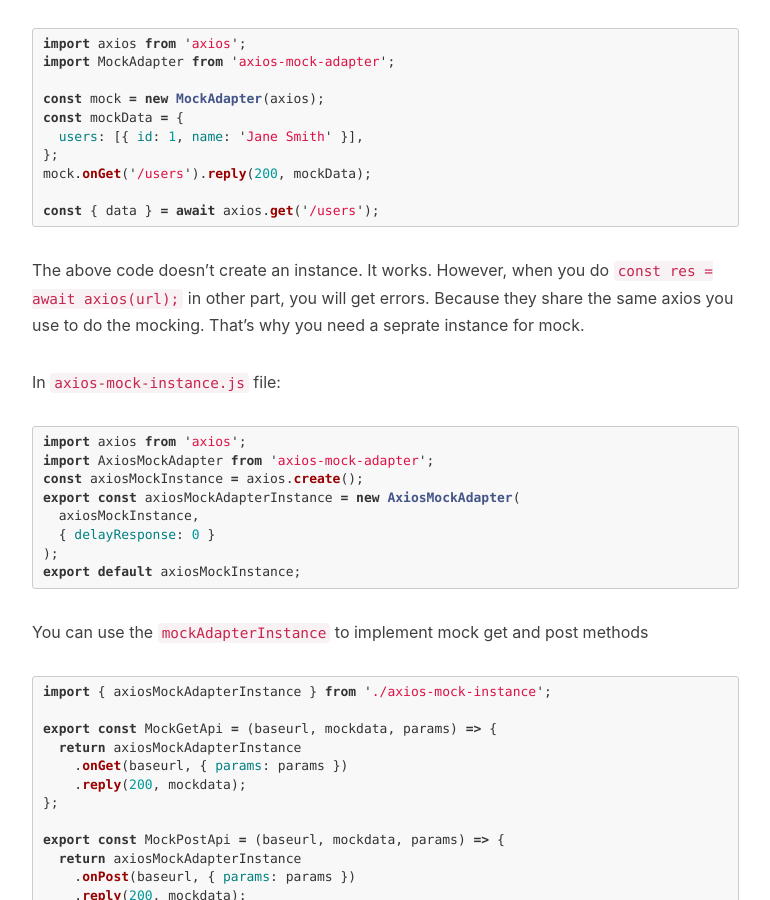
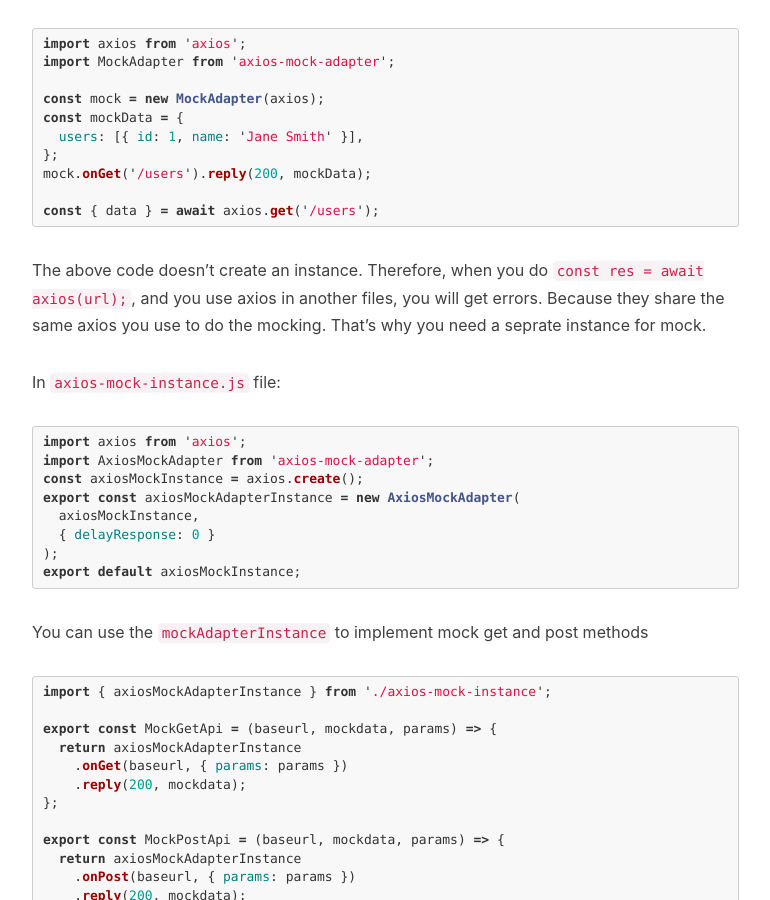
Before and after one commit to jinjialij/jinjialij.github.io, a Jekyll site: the page built from _posts/2022-03-24-Axios-Mocking-with-React.md, in a window 1280 px wide and 900 px high, scrolled down 1108 px. Shown: the whole window, without its empty margins (233-1003 px from the left). Built offline with Jekyll 4.4.1, drawn with Linux system fonts in a browser that asks for light colours; nearby versions of some CDN libraries; comment, search, counter and statistics services are not loaded; some of the changed text lies outside the part shown.

Commit message:
fix typo

````diff
--- a/_posts/2022-03-24-Axios-Mocking-with-React.md
+++ b/_posts/2022-03-24-Axios-Mocking-with-React.md
@@ -1,7 +1,7 @@
 ---
 layout: post
 title: 'Axios Mocking with React'
-subtitle: 'Using Jekyll, on Windows'
+subtitle: 'Using axios-mock-adapter'
 date: 2022-03-24
 author: 'Jiali'
 header-img: 'img/post-bg-react.png'
@@ -36,7 +36,7 @@
 const { data } = await axios.get('/users');
 ```
 
-The above code doesn't create an instance. It works. However, when you do `const res = await axios(url);` in other part, you will get errors. Because they share the same axios you use to do the mocking. That's why you need a seprate instance for mock.
+The above code doesn't create an instance. Therefore, when you do `const res = await axios(url);`, and you use axios in another files, you will get errors. Because they share the same axios you use to do the mocking. That's why you need a seprate instance for mock.
 
 In `axios-mock-instance.js` file:
 
````
Also changed, not shown: _posts/2022-03-29-Buildspec-yml-for-aws-codebuild.md (+1 -1 lines).
